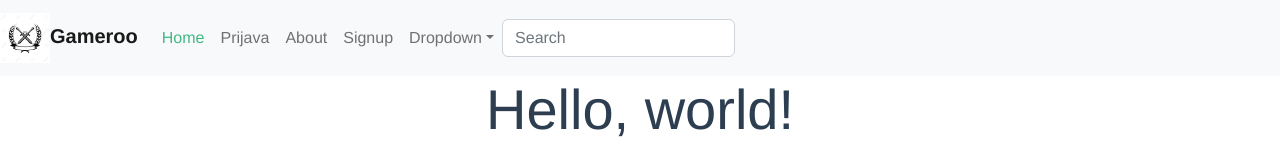
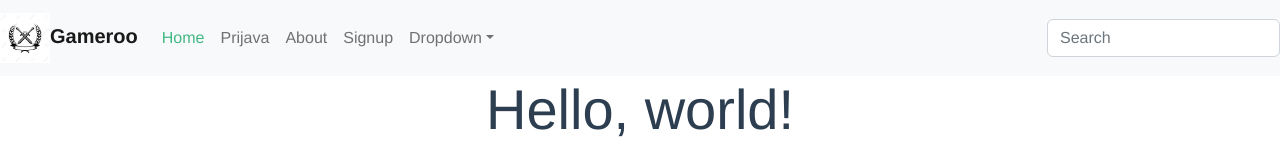
Before and after one commit to Martin6969/gameroo, a Vue app: page / in a window 1280 px wide. Shown: the top 156 px of the page. Built offline with nearby package versions, Linux system fonts and the light colour scheme.

Commit message:
Premještaj searcha
na desnu

```diff
--- a/src/App.vue
+++ b/src/App.vue
@@ -40,7 +40,7 @@
       </li>
 
           </ul>
-           <form class="form-inline my-2 my-lg-0">
+           <form class="form-inline ms-auto my-lg-2">
           <input class="form-control mr-sm-2" type="search" placeholder="Search" aria-label="Search">
 
           </form>
```
